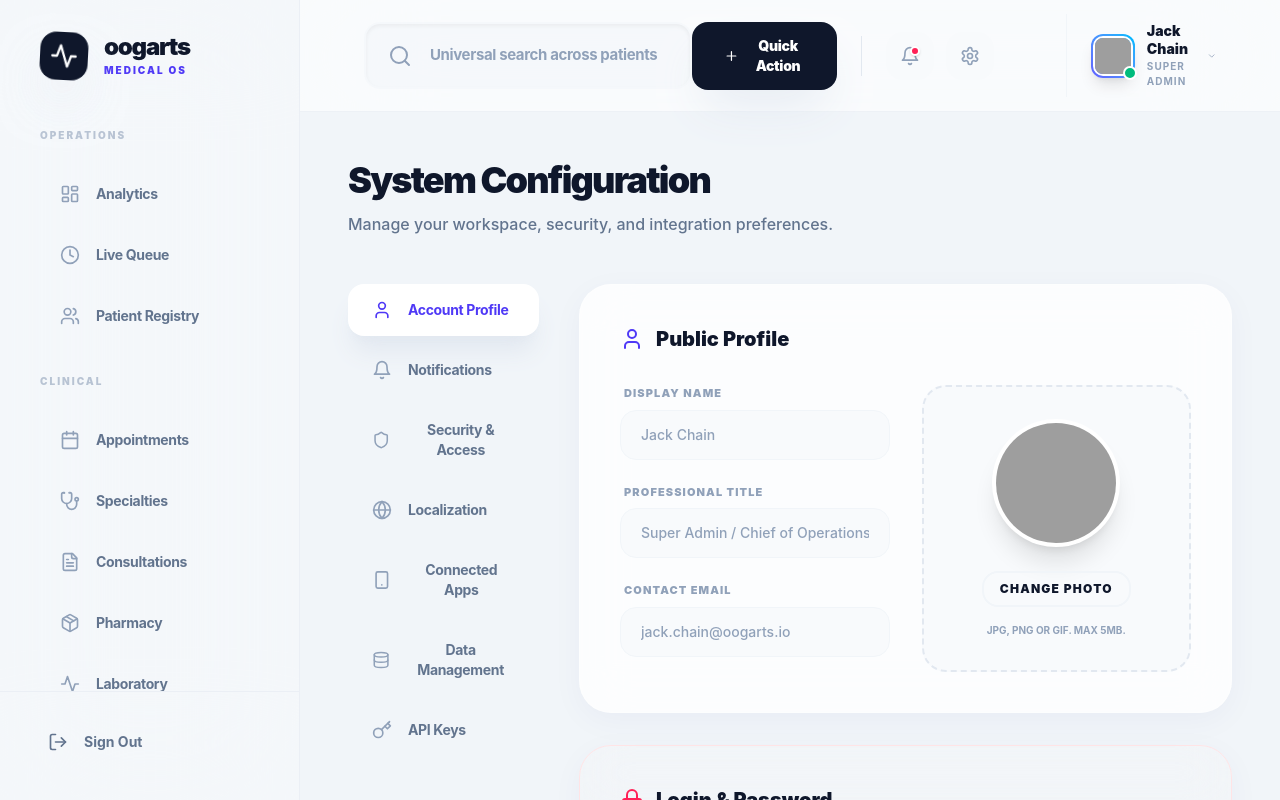
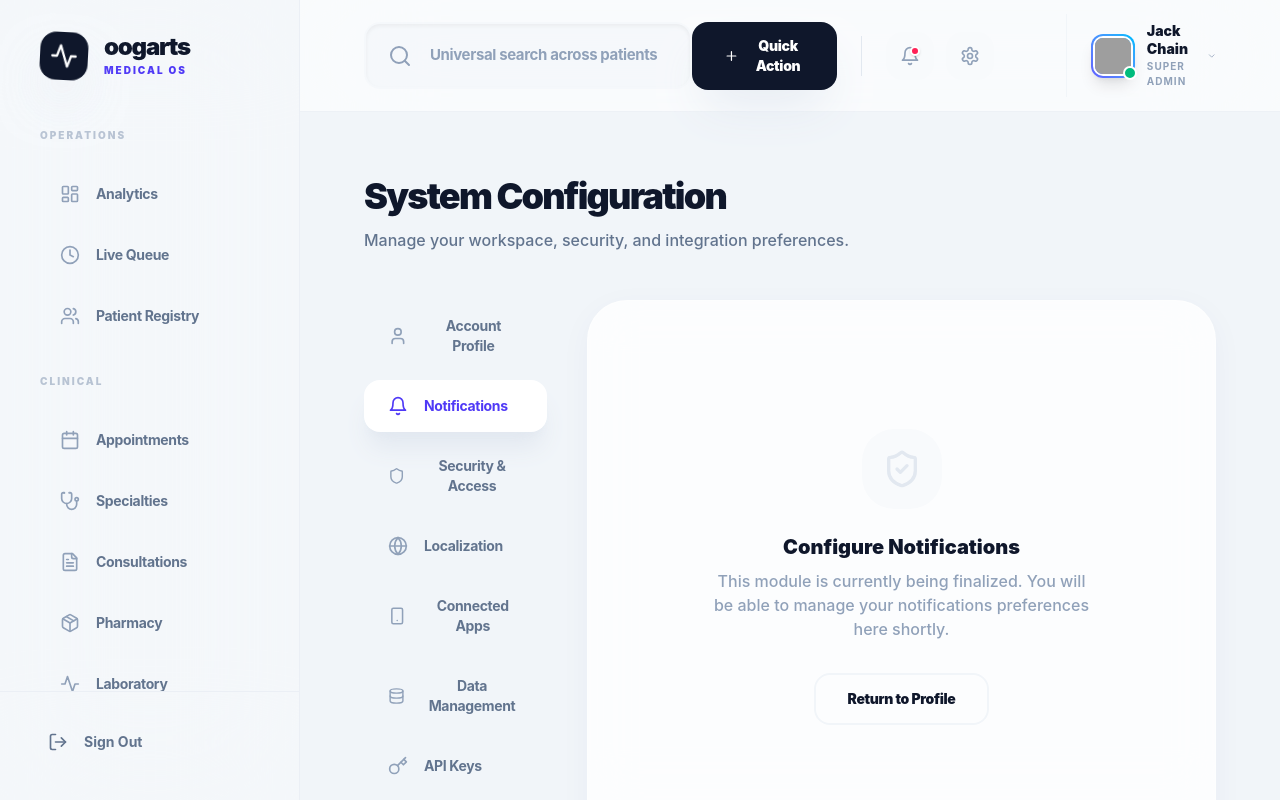
Before and after one commit to dotstorydot-gif/oogarts, a React (Vite) app: page /settings in a window 1280 px wide. Both pictures are taken after a click on the button "Notifications". Built offline with nearby package versions, Linux system fonts and the light colour scheme; grey boxes are pictures that could not be loaded.

Commit message:
UI Polish: Fixed card padding, header overlap, and implemented functional Settings page with tab logic

```diff
--- a/src/components/layout/BaseUI.tsx
+++ b/src/components/layout/BaseUI.tsx
@@ -14,7 +14,7 @@ interface CardProps extends React.HTMLAttributes<HTMLDivElement> {
 export const Card = ({ className, glass = true, variant = 'default', ...props }: CardProps) => (
     <div
         className={cn(
-            "rounded-[32px] transition-all duration-300 p-8",
+            "rounded-[40px] transition-all duration-300 p-12",
             glass && "backdrop-blur-xl border border-white/20",
             variant === 'default' && "bg-white/80 shadow-[0_8px_32px_0_rgba(31,38,135,0.04)]",
             variant === 'flat' && "bg-slate-50 border-slate-100",
--- a/src/components/layout/Layout.tsx
+++ b/src/components/layout/Layout.tsx
@@ -175,7 +175,7 @@ export const Layout = ({ children }: { children: React.ReactNode }) => {
                 </header>
 
                 {/* Content Area */}
-                <div className="flex-1 overflow-y-auto p-12 custom-scrollbar bg-transparent">
+                <div className="flex-1 overflow-y-auto p-16 custom-scrollbar bg-transparent">
                     {children}
                 </div>
             </main>
--- a/src/pages/Queue.tsx
+++ b/src/pages/Queue.tsx
@@ -7,7 +7,8 @@ import {
     Play,
     CheckCircle2,
     AlertCircle,
-    MoreVertical
+    MoreVertical,
+    Plus
 } from 'lucide-react';
 
 const Queue = () => {
--- a/src/pages/Settings.tsx
+++ b/src/pages/Settings.tsx
@@ -1,3 +1,4 @@
+import { useState } from 'react';
 import { Layout } from '../components/layout/Layout';
 import { Card, Button, Input, cn } from '../components/layout/BaseUI';
 import {
@@ -9,10 +10,23 @@ import {
     Database,
     Key,
     Lock,
-    Save
+    Save,
+    ShieldCheck
 } from 'lucide-react';
 
 const Settings = () => {
+    const [activeTab, setActiveTab] = useState('Account Profile');
+
+    const tabs = [
+        { icon: User, label: 'Account Profile' },
+        { icon: Bell, label: 'Notifications' },
+        { icon: Shield, label: 'Security & Access' },
+        { icon: Globe, label: 'Localization' },
+        { icon: Smartphone, label: 'Connected Apps' },
+        { icon: Database, label: 'Data Management' },
+        { icon: Key, label: 'API Keys' },
+    ];
+
     return (
         <Layout>
             <div className="max-w-[1400px] text-left">
@@ -24,25 +38,18 @@ const Settings = () => {
                 <div className="grid grid-cols-12 gap-10">
                     {/* Navigation Sidebar for Settings */}
                     <div className="col-span-3 space-y-2">
-                        {[
-                            { icon: User, label: 'Account Profile', active: true },
-                            { icon: Bell, label: 'Notifications', active: false },
-                            { icon: Shield, label: 'Security & Access', active: false },
-                            { icon: Globe, label: 'Localization', active: false },
-                            { icon: Smartphone, label: 'Connected Apps', active: false },
-                            { icon: Database, label: 'Data Management', active: false },
-                            { icon: Key, label: 'API Keys', active: false },
-                        ].map((item) => (
+                        {tabs.map((item) => (
                             <button
                                 key={item.label}
+                                onClick={() => setActiveTab(item.label)}
                                 className={cn(
                                     "w-full flex items-center gap-4 px-6 py-4 rounded-2xl transition-all duration-300 group",
-                                    item.active
+                                    activeTab === item.label
                                         ? "bg-white shadow-xl shadow-slate-200 text-indigo-600"
                                         : "text-slate-500 hover:bg-white hover:shadow-sm"
                                 )}
                             >
-                                <item.icon className={cn("w-5 h-5", item.active ? "text-indigo-600" : "text-slate-400 group-hover:text-indigo-600")} />
+                                <item.icon className={cn("w-5 h-5", activeTab === item.label ? "text-indigo-600" : "text-slate-400 group-hover:text-indigo-600")} />
                                 <span className="font-bold text-sm tracking-tight">{item.label}</span>
                             </button>
                         ))}
@@ -50,13 +57,15 @@ const Settings = () => {
 
                     {/* Main Settings Content */}
                     <div className="col-span-9 space-y-8">
+                        {activeTab === 'Account Profile' && (
+                            <div className="space-y-8">
                                 <Card className="p-10">
                                     <h3 className="text-xl font-black text-slate-900 mb-8 flex items-center gap-3">
                                         <User className="w-6 h-6 text-indigo-600" />
                                         Public Profile
                                     </h3>
 
-                            <div className="grid grid-cols-2 gap-8">
+                                    <div className="grid grid-cols-2 gap-12">
                                         <div className="space-y-6">
                                             <div>
                                                 <label className="text-[11px] font-black text-slate-400 uppercase tracking-widest mb-2 block px-1">Display Name</label>
@@ -104,13 +113,26 @@ const Settings = () => {
                                                 <Input type="password" />
                                             </div>
                                         </div>
-                                <Button variant="primary" className="bg-slate-900 hover:bg-slate-800">Update Password</Button>
+                                        <Button variant="dark">Update Password</Button>
                                     </div>
                                 </Card>
+                            </div>
+                        )}
+
+                        {activeTab !== 'Account Profile' && (
+                            <Card className="flex flex-col items-center justify-center py-32 text-center">
+                                <div className="w-20 h-20 bg-slate-50 rounded-[32px] flex items-center justify-center mb-6">
+                                    <ShieldCheck className="w-10 h-10 text-slate-200" />
+                                </div>
+                                <h3 className="text-xl font-black text-slate-900 mb-2">Configure {activeTab}</h3>
+                                <p className="text-slate-400 max-w-sm mx-auto font-medium">This module is currently being finalized. You will be able to manage your {activeTab.toLowerCase()} preferences here shortly.</p>
+                                <Button variant="outline" className="mt-8" onClick={() => setActiveTab('Account Profile')}>Return to Profile</Button>
+                            </Card>
+                        )}
 
                         <div className="flex items-center justify-end gap-4 mt-12">
                             <Button variant="ghost">Reset Changes</Button>
-                            <Button variant="primary" className="gap-2">
+                            <Button variant="dark" className="gap-2">
                                 <Save className="w-4 h-4" />
                                 Save Configuration
                             </Button>
```
Lines whose indentation alone changed are shown as unchanged.
